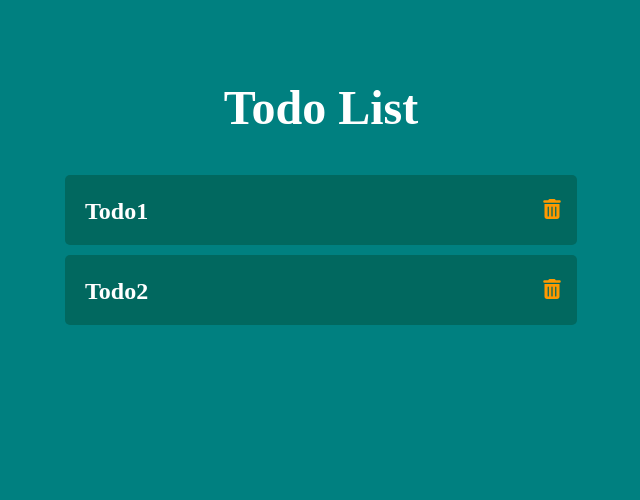
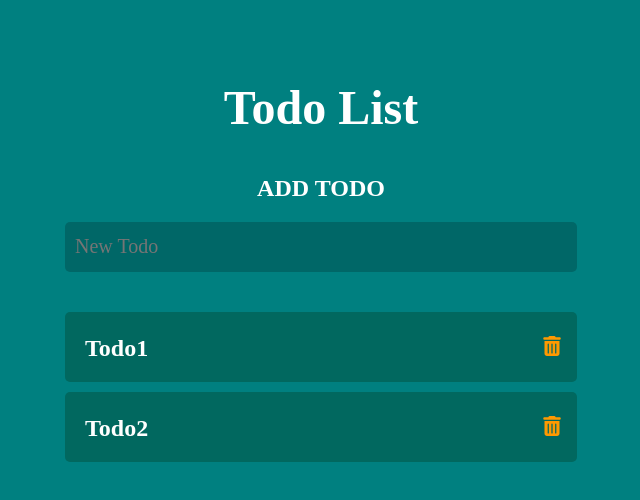
Before and after one commit to nogi369/react-output-first-4, a React (Vite) app: page / in a window 1280 px wide. Shown: the top 500 px of the page, without its empty margins (319-959 px from the left). Built offline with nearby package versions, Linux system fonts and the light colour scheme.

Commit message:
add: CreateUI

```diff
--- /dev/null
+++ b/src/components/Organisms/AddTodo/index.jsx
@@ -0,0 +1,22 @@
+import { InputForm } from "../../atoms/InputForm";
+import styles from "./styles.module.css";
+
+export const AddTodo = ({ addInputValue, handleAddTodo, onChnageTodo }) => {
+  return (
+    <>
+      <h2 className={styles.subTitle}>ADD TODO</h2>
+      <InputForm
+        handleChangeValue={onChnageTodo}
+        handleKeyDown={handleAddTodo}
+        inputValue={addInputValue}
+        placeholder={"New Todo"}
+      />
+    </>
+  );
+};
+
+// InputForm
+// onChange={handleChangeValue}
+// onKeyDown={handleKeyDown}
+// value={inputValue}
+// placeholder={placeholder}
--- /dev/null
+++ b/src/components/Organisms/AddTodo/styles.module.css
@@ -0,0 +1,4 @@
+.subTitle {
+  text-align: center;
+  color: #fff;
+}
--- a/src/components/Templates/index.jsx
+++ b/src/components/Templates/index.jsx
@@ -2,9 +2,15 @@ import { useState } from "react";
 import { INIT_TODO_LIST } from "../../constants/data";
 import { TodoList } from "../Organisms/TodoList";
 import styles from "./styles.module.css";
+import { AddTodo } from "../Organisms/AddTodo";
 
 export const TodoTemplate = () => {
   const [originTodoList, setOriginTodoList] = useState(INIT_TODO_LIST);
+  const [inputValue, setInputValue] = useState("");
+
+  const onChangeAddInputValue = () => {};
+
+  const hendleAddTodo = () => {};
 
   const handleDeleteTodo = (targetId, targetTitle) => {
     if (window.confirm(`「${targetTitle}」のtodoを削除しますか？`)) {
@@ -18,6 +24,13 @@ export const TodoTemplate = () => {
     <div className={styles.container}>
       <h1 className={styles.title}>Todo List</h1>
       <section className={styles.common}>
+        <AddTodo
+          addInputValue={inputValue}
+          handleAddTodo={hendleAddTodo}
+          onChnageTodo={onChangeAddInputValue}
+        />
+      </section>
+      <section className={styles.common}>
         <TodoList
           todoList={originTodoList}
           handleDeleteTodo={handleDeleteTodo}
--- /dev/null
+++ b/src/components/atoms/InputForm/index.jsx
@@ -0,0 +1,19 @@
+import styles from "./styles.module.css";
+
+export const InputForm = ({
+  handleChangeValue,
+  handleKeyDown,
+  inputValue,
+  placeholder,
+}) => {
+  return (
+    <input
+      className={styles.input}
+      type="text"
+      onChange={handleChangeValue}
+      onKeyDown={handleKeyDown}
+      value={inputValue}
+      placeholder={placeholder}
+    />
+  );
+};
--- /dev/null
+++ b/src/components/atoms/InputForm/styles.module.css
@@ -0,0 +1,20 @@
+.input {
+  color: white;
+  border: none;
+  background-color: rgba(0, 0, 0, 0.2);
+  width: 100%;
+  height: 50px;
+  padding: 10px;
+  box-sizing: border-box;
+  font-size: 20px;
+  font-family: "Times New Roman", Times, serif;
+  border-radius: 5px;
+}
+
+/* rgba
+https://www.sejuku.net/blog/84428 */
+/* box-sizing
+https://saruwakakun.com/html-css/reference/box-sizing */
+
+/* プレースホルダーの色を変更する ::placeholder
+https://catnose.me/learning/css/placeholder */
```
